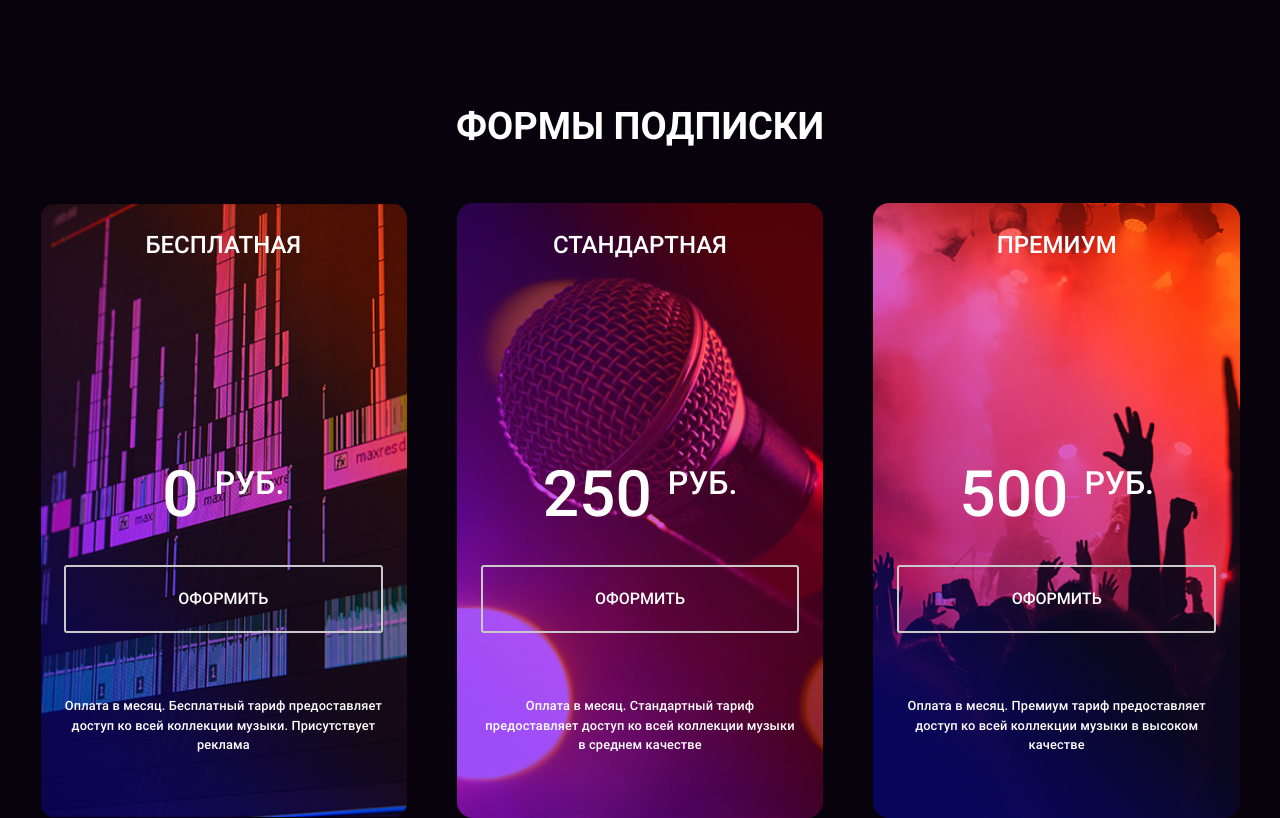
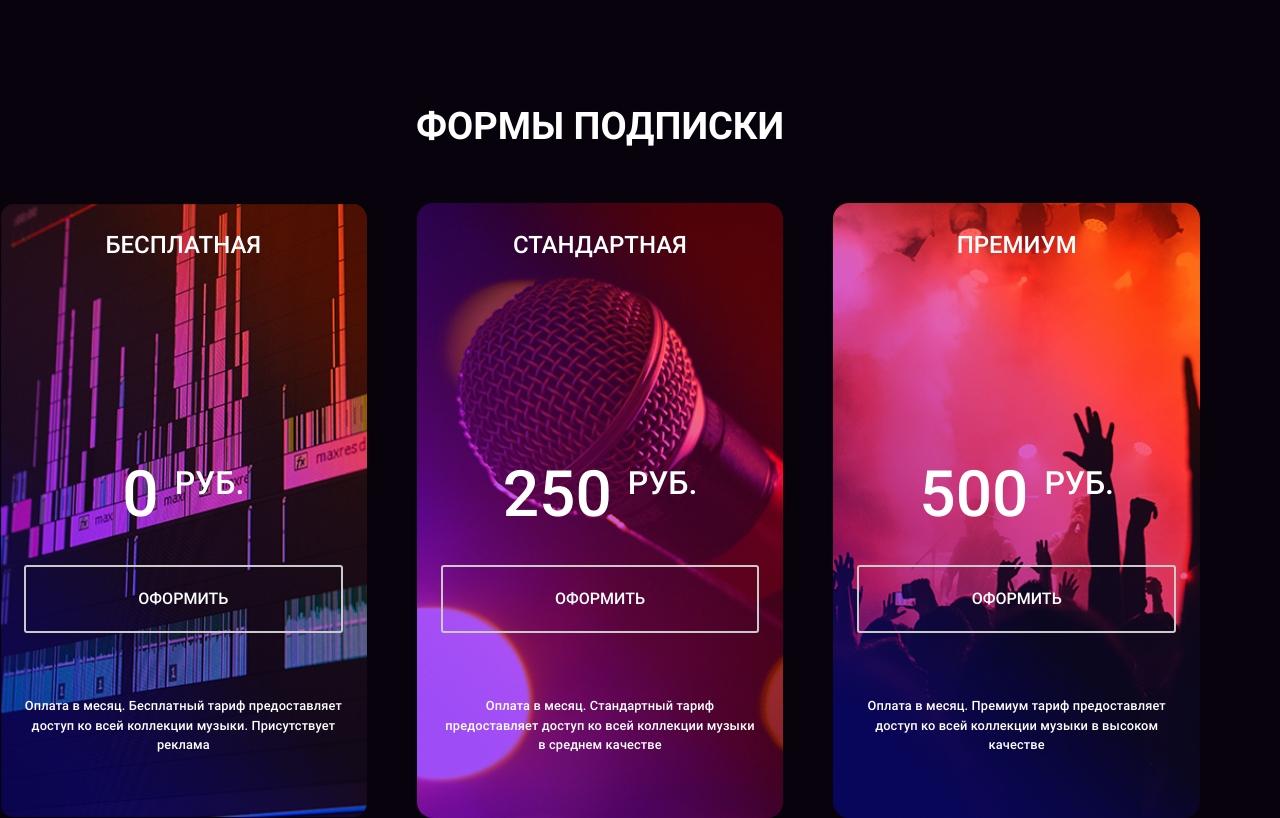
Before and after one commit to dinikoff/layout-designer-project-lvl2, a website: page src/index.html in a window 1280 px wide. Shown: the part 755-1573 px from the top of the page. Drawn offline with Linux system fonts and the light colour scheme.

Commit message:
fix pricing

```diff
--- a/src/index.html
+++ b/src/index.html
@@ -46,7 +46,6 @@
         </div>
       </section>
       <section class="pricing" id="page-pricing">
-        <div class="container">
         <h2 class="pricing__title">Формы подписки</h2>
         <div class="pricing__card-container">
           <div class="pricing__card pricing__card_free">
@@ -69,7 +68,6 @@
           </div>
         </div>
         <p class="pricing__common-description">На всех тарифах возможно прослушивание музыки с мобильных устройств. На премиум тарифе вы можете скачать все композиции на ваше устройство и слушать музыку без подключения к интернету</p>
-        </div>
       </section>
       <section class="news" id="page-news">
         <div class="container">
--- a/src/scss/_pricing.scss
+++ b/src/scss/_pricing.scss
@@ -1,4 +1,5 @@
 .pricing {
+  max-width: 1200px;
   padding-top: 100px;
 
   text-align: center;
@@ -15,10 +16,10 @@
     width: 367px;
     height: 615px;
     padding: 1.5rem;
+    border-radius: 1rem;
 
     background-repeat: no-repeat;
     background-size: cover;
-    border-radius: 1rem;
   }
 
   &__card_free {
```
Also changed, not shown: src/css/app.css. Lines whose indentation alone changed are shown as unchanged.
